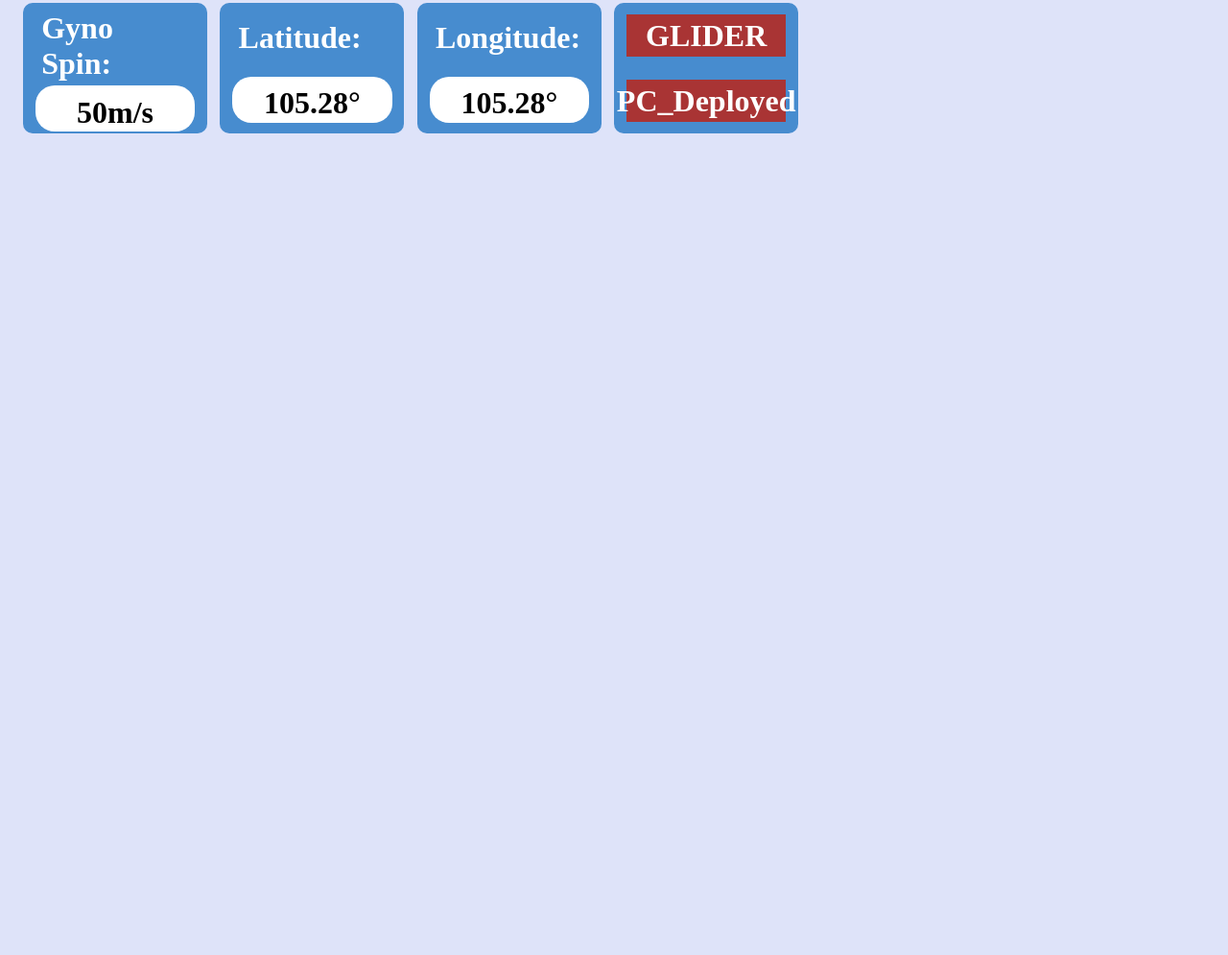
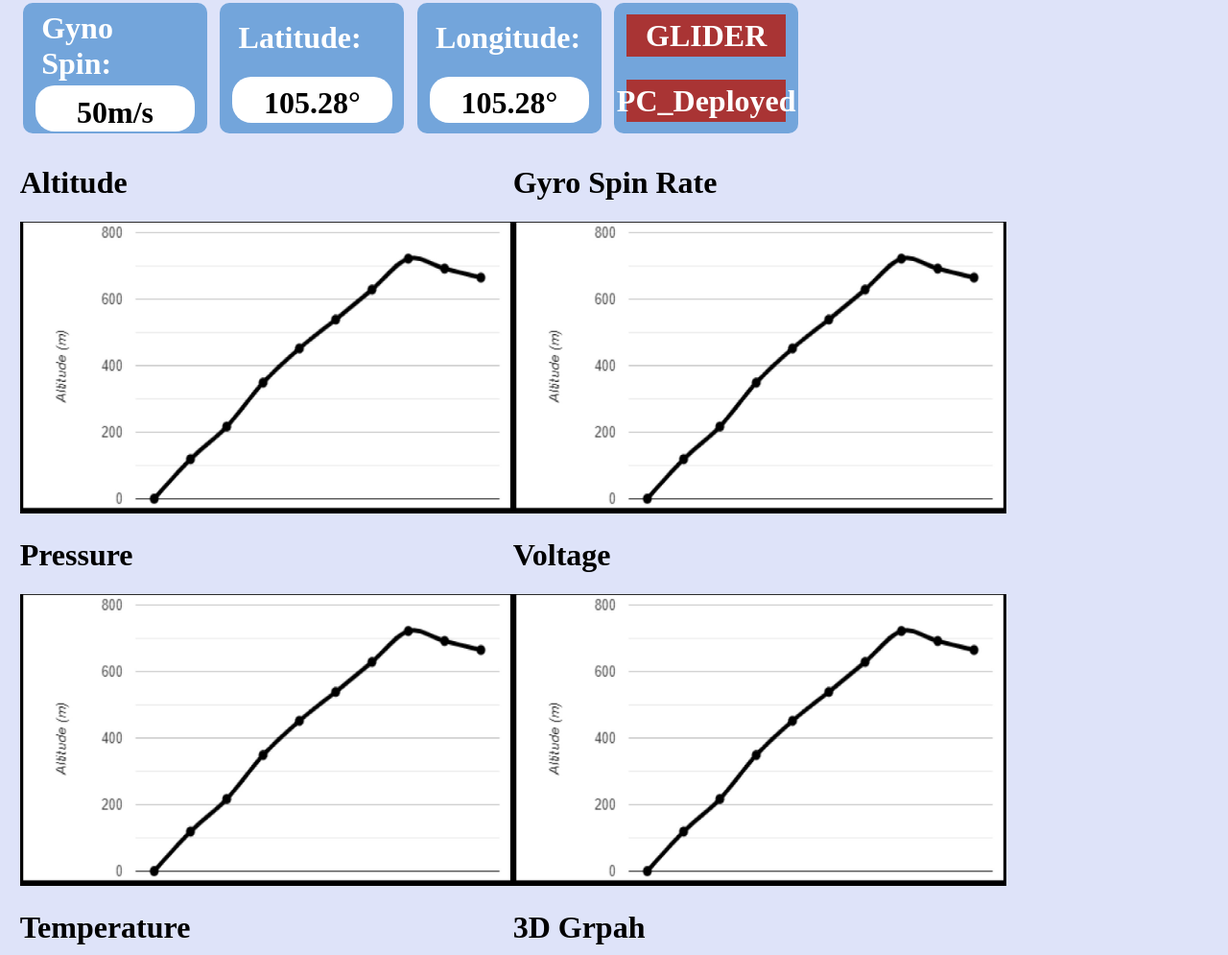
Before and after one commit to Omkardalvi01/Inspace_gui, a plain HTML site: page index.html in a window 1280 px wide. Shown: the part 417-1412 px from the top of the page at 96% size. Before the commit the page ends 800 px from the top, so only its background shows below. Drawn offline with Linux system fonts and the light colour scheme.

Commit message:
Added Graphs

```diff
--- a/index.html
+++ b/index.html
@@ -101,8 +101,35 @@
             <h1>HAYYY</h1>
         </div>
     </div>
-
-
-
+   <div class="graph_container">
+    <div class="colum1">
+        <div class="Altitude">
+            <h1>Altitude</h1>
+            <img src="graph.jpg" alt="graph">
+        </div>
+        <div class="Pressure">
+            <h1>Pressure</h1>
+            <img src="graph.jpg" alt="graph">
+        </div>
+        <div class="Temperature">
+            <h1>Temperature</h1>
+            <img src="graph.jpg" alt="graph">
+        </div>
+    </div>
+        <div class="colum2">
+            <div class="Gyro_Spin_Rate">
+                <h1>Gyro Spin Rate</h1>
+                <img src="graph.jpg" alt="graph">
+            </div>
+            <div class="Voltage">
+                <h1>Voltage</h1>
+                <img src="graph.jpg" alt="graph">
+            </div>
+            <div class="3d_Graph">
+                <h1>3D Grpah</h1>
+                <img src="3D-grpah.jpg" alt="graph">
+            </div>
+        </div>
+   </div>
 </body>
 </html>
--- a/style.css
+++ b/style.css
@@ -2,15 +2,18 @@
     box-sizing: border-box;
 }
 body{
+    padding-top: 0;
     color: #FFFFFF;
     background-color: #dee3f9;
 }
 .heading_container{
+    top: 0;
     position: fixed;
     width: 100%;
     display: flex;
     justify-content: space-around;
     background-color: #dee3f9;
+    padding-bottom:0.6rem ;
 }
 .teamdetails{
     display: flex;
@@ -44,7 +47,7 @@ body{
 .datapoints{
     height: 17vh;
     width: 15vw;
-    background-color: #478CCF;
+    background-color: rgba( 71, 140, 207, 0.7);
     border-radius: 10px;
     margin: 1.5vh 0;
     display: flex;
@@ -87,3 +90,13 @@ body{
     padding-top: 5em;
     display: flex;
 }
+.graph_container{
+    width: 65%;
+    display: flex;
+    color: black;
+    justify-content: space-around;
+    margin: 0 1%;
+}
+.graph_container img{
+    max-height: 38vh;
+}
```
Also changed, not shown: 3D-grpah.jpg (added), graph.jpg (added).
